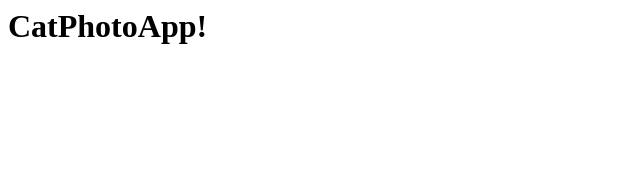
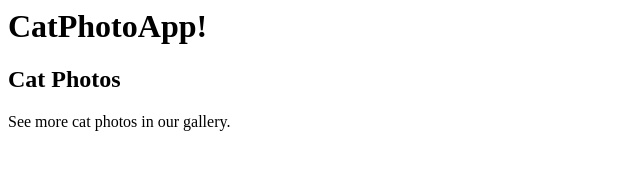
Before and after one commit to karkigaurav675/Programs, a plain HTML site: page html/cat photo app/index.html in a window 1280 px wide. Shown: the whole page, without its empty margins (0-640 px from the left). Drawn offline with Linux system fonts and the light colour scheme.

Commit message:
html file change

```diff
--- a/html/cat photo app/index.html
+++ b/html/cat photo app/index.html
@@ -1,5 +1,8 @@
 <html>
     <body>
         <h1> CatPhotoApp! </h1>
+        <h2> Cat Photos</h2>
+        <!-- TODO: Add link to cat photos -->
+        <p> See more cat photos in our gallery. </p>
     </body>
 </html>
```
